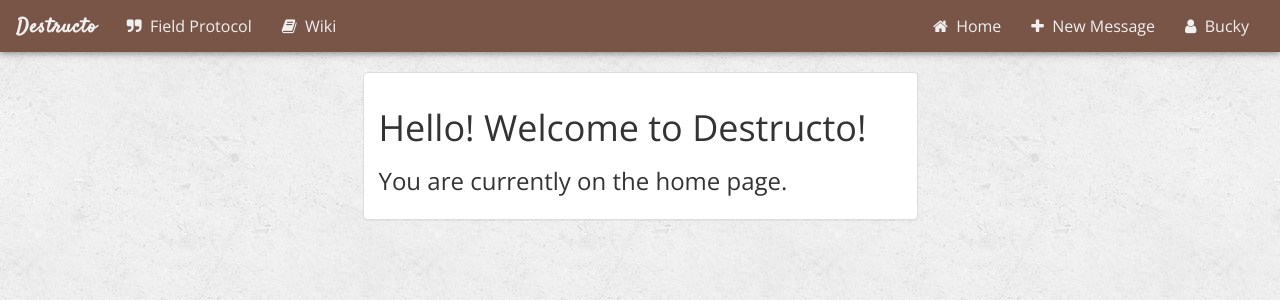
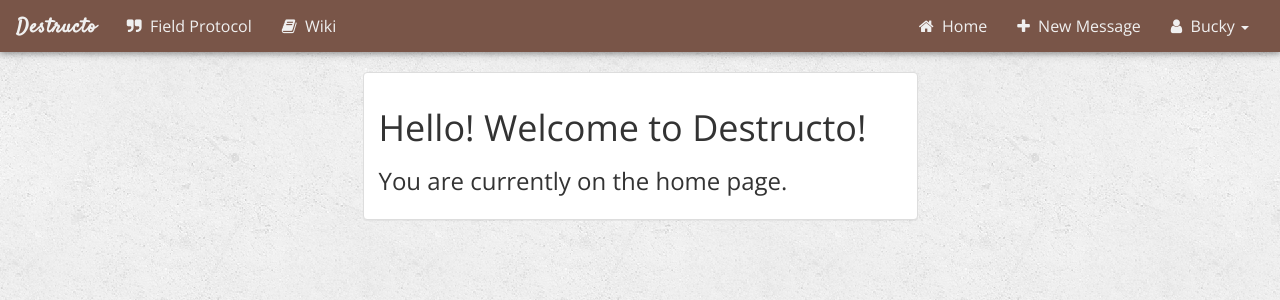
Before and after one commit to Ascendings/destructo, a PHP site: template app/views/home.twig in a window 1280 px wide. Shown: the top 300 px of the page. Run offline with PHP 8.4, Linux system fonts and the light colour scheme; the template is opened without the code that fills it, so the values that code supplies are empty; some libraries are stand-ins or nearby versions.

Commit message:
Fixed navbar dropdown

```diff
--- a/app/views/templates/partials/navbar.twig
+++ b/app/views/templates/partials/navbar.twig
@@ -38,6 +38,7 @@
         <li class="dropdown">
           <a href="#" class="dropdown-toggle" data-toggle="dropdown">
             <i class="fa fa-user"></i>&nbsp; Bucky
+            <b class="caret"></b>
           </a>
           <ul class="dropdown-menu">
             <li><a href="">
```
